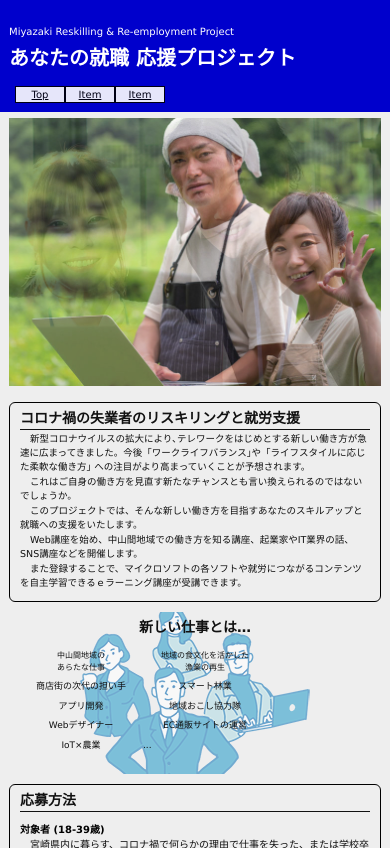
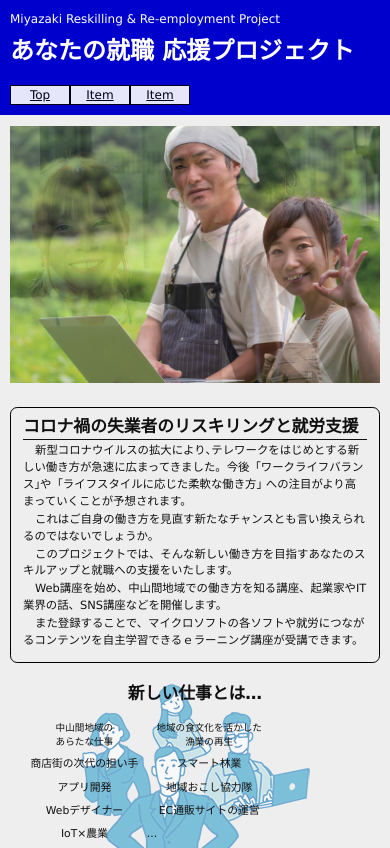
Before and after one commit to keijiek/reskilling-html-ver, a plain HTML site: page index.html in a window 390 px wide. Shown: the top 848 px of the page. Drawn offline with Linux system fonts and the light colour scheme.

Commit message:
refactoring done

```diff
--- a/index.html
+++ b/index.html
@@ -13,17 +13,19 @@
 <body id="body">
 
   <!-- 1.0 Header -->
-  <header class="header-outer-container">
+  <header>
+    <!-- header-inner-container ここから↓ -->
     <div class="header-inner-container">
-      <!-- タイトル文字 -->
-      <div class="header-title top-level-container">
-        <div class="header__pre-head">Miyazaki&nbsp;Reskilling&nbsp;&&nbsp;Re-employment&nbsp;Project</div>
-        <h1 class="header__prime-head">あなたの<span>就職&nbsp;応援</span>プロジェクト</h1>
+
+      <!-- logo-title -->
+      <div class="logo-title">
+        <div class="logo-title__pre-head">Miyazaki&nbsp;Reskilling&nbsp;&&nbsp;Re-employment&nbsp;Project</div>
+        <h1 class="logo-title__prime-head">あなたの<span>就職&nbsp;応援</span>プロジェクト</h1>
       </div>
 
       <!-- navigator -->
       <nav>
-        <div class="nav-container top-level-container">
+        <div class="nav-container ">
           <ul class="nav-container__list">
             <li><a class="nav-container__item" href="./index.html">Top</a></li>
             <li><a class="nav-container__item" href="#">Item</a></li>
@@ -31,24 +33,20 @@
           </ul>
         </div>
       </nav>
+
     </div>
+    <!-- header-inner-container ここまで↑ -->
   </header>
 
-  <!-- 3.0 Main -->
-  <main class="main-container top-level-container">
+<!-- 3.0 Main -->
+<main>
+  <div class="main-inner-container">
 
     <!-- メインビジュアル -->
     <div class="main-visual">
       <div class="main-visual__anime">
       </div>
     </div>
-    <!-- <div class="main-visual-slider">
-      <div class="main-visual-slider__inner">
-        <div class="main-visual-slider__item"><img class="main-visual-slider__img" src="images/header/header01.jpg"></div>
-        <div class="main-visual-slider__item"><img class="main-visual-slider__img" src="images/header/header02.jpg"></div>
-        <div class="main-visual-slider__item"><img class="main-visual-slider__img" src="images/header/header01.jpg"></div>
-      </div>
-    </div> -->
 
     <!-- 3.1 Introduction (前口上セクション) -->
     <section class="introduction main-section main-bordered-section">
@@ -228,7 +226,7 @@
         <h3 class="school-map__head">教室の地図</h3>
         <div class="school-map__img-wrap">
           <img class="school-map__img" src="images/common/map.png" alt="宮崎県宮崎市大淀4丁目5-10南宮崎駅前ビルC棟1F">
-          <dl>
+          <dl class="scholl-address-list">
             <dt>教室の住所</dt>
             <dd class="school-map__data-item">宮崎県宮崎市大淀4丁目5-10南宮崎駅前ビルC棟1F</dd>
             <dt>教室の電話</dt>
@@ -237,12 +235,12 @@
         </div>
       </div>
     </section>
-
-  </main>
+  </div>
+</main>
 
   <!-- 4.0 Footer, 確定 -->
   <footer>
-    <div class="footer-container top-level-container">
+    <div class="footer-inner-container ">
       <!-- <h2 class="footer__head">一般社団法人&nbsp;みやざき公共・協働研究会&nbsp;就労支援事業</h2> -->
       <address class="footer__address">
         <table>
--- a/styles/520px/base520.css
+++ b/styles/520px/base520.css
@@ -1,5 +1,13 @@
 @media screen and (max-width: 520px) {
   html, body {
-    font-size: 10px;
+    font-size: 12px;
+  }
+
+  /*
+    小さい画面で意図せぬシュリンクが起こっていたが、
+    min-widthを最低(320)より大き目にすると、起こらなくなった
+  */
+  body, header, main, footer {
+    min-width: 360px
   }
 }
--- a/styles/520px/layout520.css
+++ b/styles/520px/layout520.css
@@ -1,19 +1,14 @@
 @media screen and (max-width: 520px) {
-  .top-level-container {
-    min-width: 320px;
-  }
-
   /* nav の item の横幅を 1rem 小さく */
   .nav-container__item {
     width: 5rem;
   }
 
-
   /* アニメ枠を縮小 */
   .main-visual__anime {
     width:100%;
     height: 280px;
-    background-size: 500px;
+    background-size: 480px;
   }
   @keyframes image_anime {
     0% {
@@ -40,18 +35,18 @@
     width: 120px;
     margin: 0.1rem 0.2rem;
     padding: 0.2rem;
-    border-radius: 1.3rem;
-    -webkit-border-radius: 1.3rem;
-    -moz-border-radius: 1.3rem;
-    -ms-border-radius: 1.3rem;
-    -o-border-radius: 1.3rem;
   }
 
   /* カード */
   .card-design {
     width: 130px;
-    height: 180px;
+    height: 185px;
     margin: 5px 3px;
+  }
+  /* 各カードのヘッダの上下幅を小さく */
+  .card-design__head {
+    margin-top: 7px;
+    margin-bottom: 7px;
   }
 
 
@@ -59,6 +54,10 @@
   .school-map__img {
     float: none;
     margin-right: 0;
+  }
+  /* 学校のアドレス dl の下部を縮める */
+  .scholl-address-list {
+    margin-bottom: 0;
   }
 
   /* Fotter, 確定 ==================================== */
--- a/styles/960px/base960.css
+++ b/styles/960px/base960.css
@@ -15,25 +15,21 @@ body {
   Verdana, Arial, Helvetica, Roboto, sans-serif;
 }
 
-body, header, footer, main, section, h1, h2, h3, div, dl,dt,dd {
+/*
+  box-sizing:border-box; を指定。
+  疑問： width に関する意図せぬ動作の原因となっていないか、気になる。
+*/
+body, header, footer, main, article, section, div, p,
+h1, h2, h3, h4, h5, h6, dl, dt, dd, li, ul, ol {
   box-sizing: border-box;
 }
 
 /*
-  コンテンツのブロック(最大幅960px)を囲うブロックにあたる。
-  【重要】：ここに下記の2行より他のwidthを余分に指定すると、小さい表示幅で必要以上のシュリンクが生じるなどの意図せざる動作の原因となりかねない。
+  次の4つのコンテナは width 100%。内部にコンテナを入れて、それをレイアウトの外枠にする。
+  base css の次元で、width にこれ以上の数値を入れるのは、設計思想的にも、意図せぬ動作を回避するためにも、よろしくないと思う。
 */
-body, header, footer {
+body, header, main, footer {
   width: 100%;
-  min-width: 320px;
-}
-
-
-footer {
-  padding: 1rem;
-}
-main {
-  padding: 0 9px;
 }
 
 dt {
--- a/styles/960px/layout960.css
+++ b/styles/960px/layout960.css
@@ -1,42 +1,50 @@
 /*
-  header, nav, footer 直下のボックス, および main 自体の class。
-  コンテンツの最大幅を960pxに制限するためのもの。
-  それを覆う body, header, footer は、base.css で幅を指定されている。
- */
-.top-level-container {
-  max-width: 978px;
+  header, footer, main (それぞれwidth:100%) の innner-container たち。
+  役割は2つ:
+    1. 各部の横幅を決定する。
+    2・ padding で外周の余白を作り、傘下の要素にpaddingやmarginを書かせない。
+  max-width は、基礎値の960px に両脇の padding を足す事。
+  【重要】: width,margin,padding 等は可能な限りここに集中させる。
+*/
+/* 幅の変数 */
+:root {
+  --width-content: 960px;
+  --padding-inner-container: 10px;
+}
+/* 【重要】サイト全体の横幅を指定 */
+.header-inner-container, .main-inner-container, .footer-inner-container {
+  max-width: calc(var(--width-content) + var(--padding-inner-container) * 2);
   margin: 0 auto;
 }
-
-.footer-container, .header-container, .nav-container {
-  padding-right: 0.6rem;
-  padding-left: 0.6rem;
+/* 左右と下のpadding */
+.header-inner-container, .main-inner-container, .footer-inner-container {
+  padding-right: var(--padding-inner-container);
+  padding-left: var(--padding-inner-container);
+  padding-bottom: var(--padding-inner-container);
+}
+/* footer 上端のpadding */
+.footer-inner-container {
+  padding-top: var(--padding-inner-container);
+}
+/* header 上端のpadding */
+.header-inner-container {
+  padding-top: var(--padding-inner-container);
 }
 
 /*
-  header ==============================================
+  header の logo-title 部 ==============================================
 */
-.header-outer-container{
-padding: 9px;
-}
-/* タイトル文字 */
-.header-title {
-  padding-top: 9px;
-}
-.header__pre-head {
-  margin-top: 0.6rem;
+/* h1 と pre-head の間を詰めるための設定 */
+.logo-title__pre-head {
   margin-bottom: 0;
 }
-.header__prime-head {
+.logo-title__prime-head {
   margin-top: 0.4rem;
 }
 
 /*
-  nav-container ====================================
+  header の nav-container 部 ====================================
 */
-/* 下端にpadding 9px */
-.nav-container {
-}
 /* nav ul */
 .nav-container__list {
   /* flex box 設定 */
@@ -71,7 +79,7 @@ padding: 9px;
 */
 .main-visual {
   margin: 0 auto;
-  max-width: 960px;
+  max-width: var(--width-content);
   min-width: 300px;
 }
 /* アニメ部分、固定値 */
@@ -403,7 +411,6 @@ padding: 9px;
 /* footer address */
 .footer__address {
   width: 400px;
-  /* margin: 0 auto; */
 }
 /* footer address th */
 .address__head {
@@ -413,6 +420,3 @@ padding: 9px;
 .address__head::after {
   content: ':';
 }
-/* footer address td */
-.address__item {
-}
```
